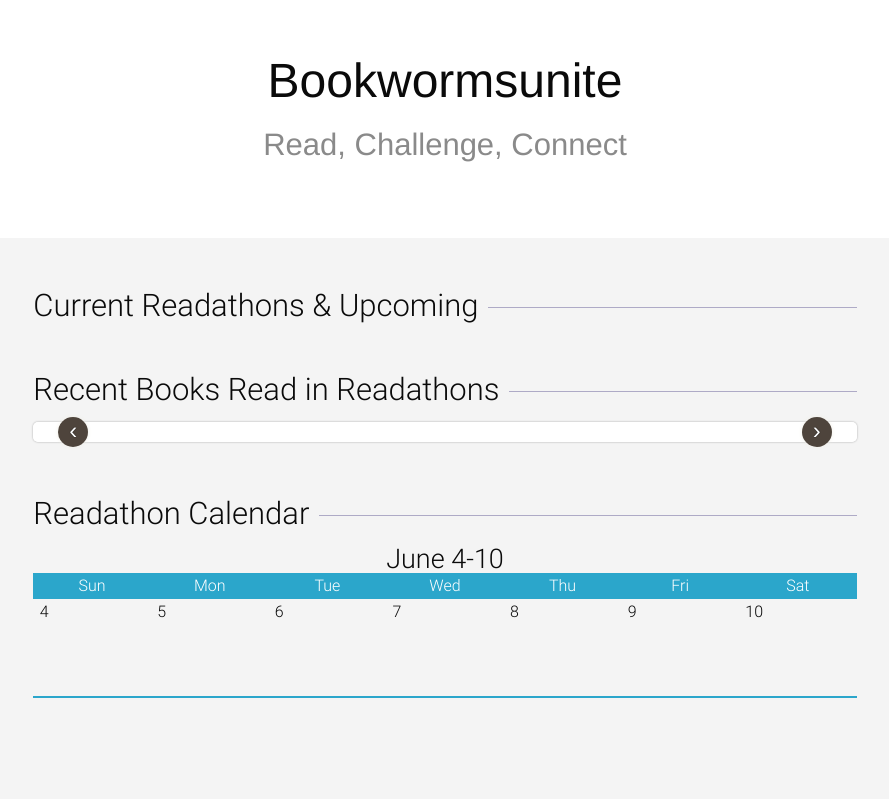
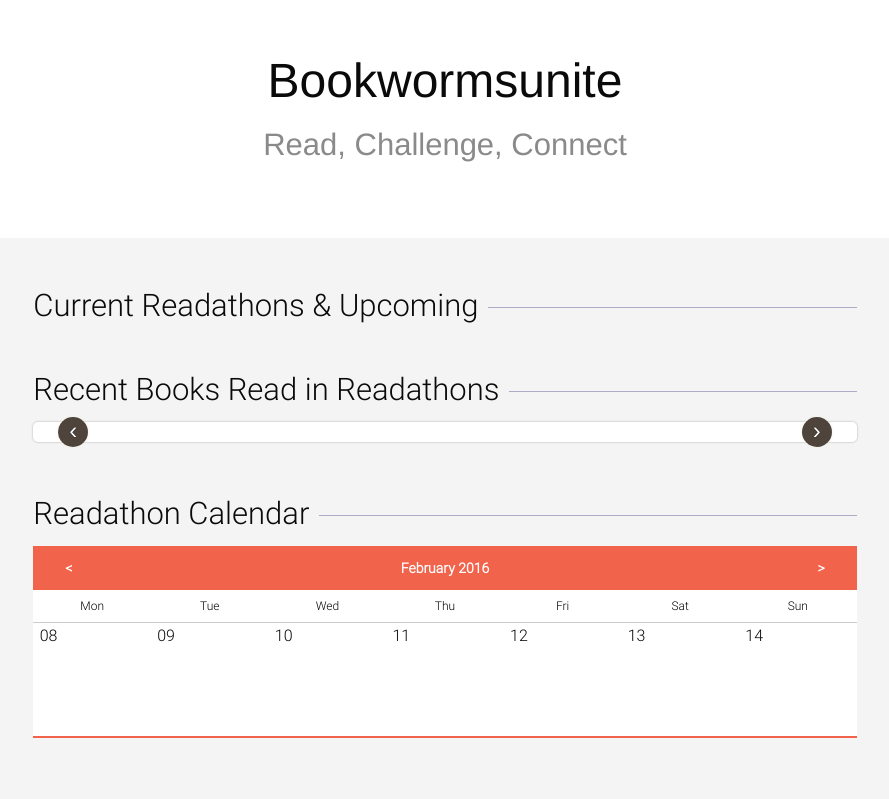
Before and after one commit to mspj/ITech, a Django app: page / in a window 1280 px wide. Shown: the part 55-854 px from the top of the page, without its empty margins (195-1084 px from the left). Run offline with Django 3.2, Linux system fonts and the light colour scheme; data that the repository does not hold is empty.

Commit message:
set calendar to show current week -Pim

```diff
--- a/bookwormsunite/views.py
+++ b/bookwormsunite/views.py
@@ -26,7 +26,15 @@ def index(request):
 
     recent_books = list(set(recent_books))[:12]
 
-    context_dict = {'title': title, 'upcoming_readathons': upcoming_readathons, 'recent_books': recent_books}
+    today = timezone.now()
+    monday = today - timezone.timedelta(days=today.weekday())
+    calendar_obj = [{}, {}, {}, {}, {}, {}, {}]
+
+    for i in range(7):
+        calendar_obj[i]['day'] = monday + timezone.timedelta(i)
+
+    context_dict = {'title': title, 'upcoming_readathons': upcoming_readathons, 'recent_books': recent_books,
+                    'calendar_obj': calendar_obj, 'today': today}
     return render(request, 'bookwormsunite/index.html', context_dict)
 
 
--- a/static/bookwormsunite/css/foundation.calendar.css
+++ b/static/bookwormsunite/css/foundation.calendar.css
@@ -3,7 +3,8 @@
     margin-left: 0;
     margin-bottom: 1.25rem;
     padding-bottom: 1px;
-    border-bottom: 2px solid #2ba6cb;
+    background-color: white;
+    border-bottom: 2px solid rgb(242, 99, 75);
 }
 
 .calendar * {
@@ -35,21 +36,33 @@
     position: relative;
     padding: 0.3rem 0.39375rem;
     width: 100%;
-    min-height: 6rem;
+    min-height: 7rem;
     float: left;
 }
 
+.calendar .week-header {
+    background-color: rgb(242, 99, 75);
+    color: white;
+    text-align: center;
+    padding: 15px 0 15px 0;
+    font-size: 14px;
+    font-weight: bold;
+}
+
 .calendar .day-header {
-    background-color: #2ba6cb;
+    background-color: rgb(242, 99, 75);
 }
 
 .calendar .day-header .day,
 .calendar .day-header .days {
-    background-color: #2ba6cb;
-    color: white;
+    /* background-color: rgb(242, 99, 75); */
+    color: black;
+    padding: 10px 0 10px 0;
     text-align: center;
     min-height: 0.5rem;
     display: none;
+    font-size: 12px;
+    border-bottom: 1px solid rgba(0, 0, 0, 0.2);
 }
 
 .day:hover, .days:hover {
--- a/templates/bookwormsunite/index.html
+++ b/templates/bookwormsunite/index.html
@@ -68,26 +68,25 @@
             <div class="blog-post">
                 <h3 class="blog-title"><span>Readathon Calendar</span></h3>
 
+                <div></div>
                 <ul class="calendar">
-                    <li class="title">June 4-10</li>
+                    <li class="week-header"><span style="float: left; margin-left: 2rem;"><</span>
+                        {{ today|date:"F Y" }}
+                        <span style="float: right; margin-right: 2rem;">></span></li>
                     <li class="day-header">
-                        <div class="large-1 day">Sun</div>
                         <div class="large-1 day">Mon</div>
                         <div class="large-1 day">Tue</div>
                         <div class="large-1 day">Wed</div>
                         <div class="large-1 day">Thu</div>
                         <div class="large-1 day">Fri</div>
                         <div class="large-1 day">Sat</div>
+                        <div class="large-1 day">Sun</div>
                     </li>
 
                     <li class="week">
-                        <div class="large-1 day">4</div>
-                        <div class="large-1 day">5</div>
-                        <div class="large-1 day">6</div>
-                        <div class="large-1 day">7</div>
-                        <div class="large-1 day">8</div>
-                        <div class="large-1 day">9</div>
-                        <div class="large-1 day">10</div>
+                        {% for dayobj in calendar_obj %}
+                            <div class="large-1 day">{{ dayobj.day|date:"d" }}</div>
+                        {% endfor %}
                     </li>
 
                     <!-- Repeat for additional weeks -->
```
Also changed, not shown: static/bookwormsunite/css/app.css (line endings or trailing spaces).
